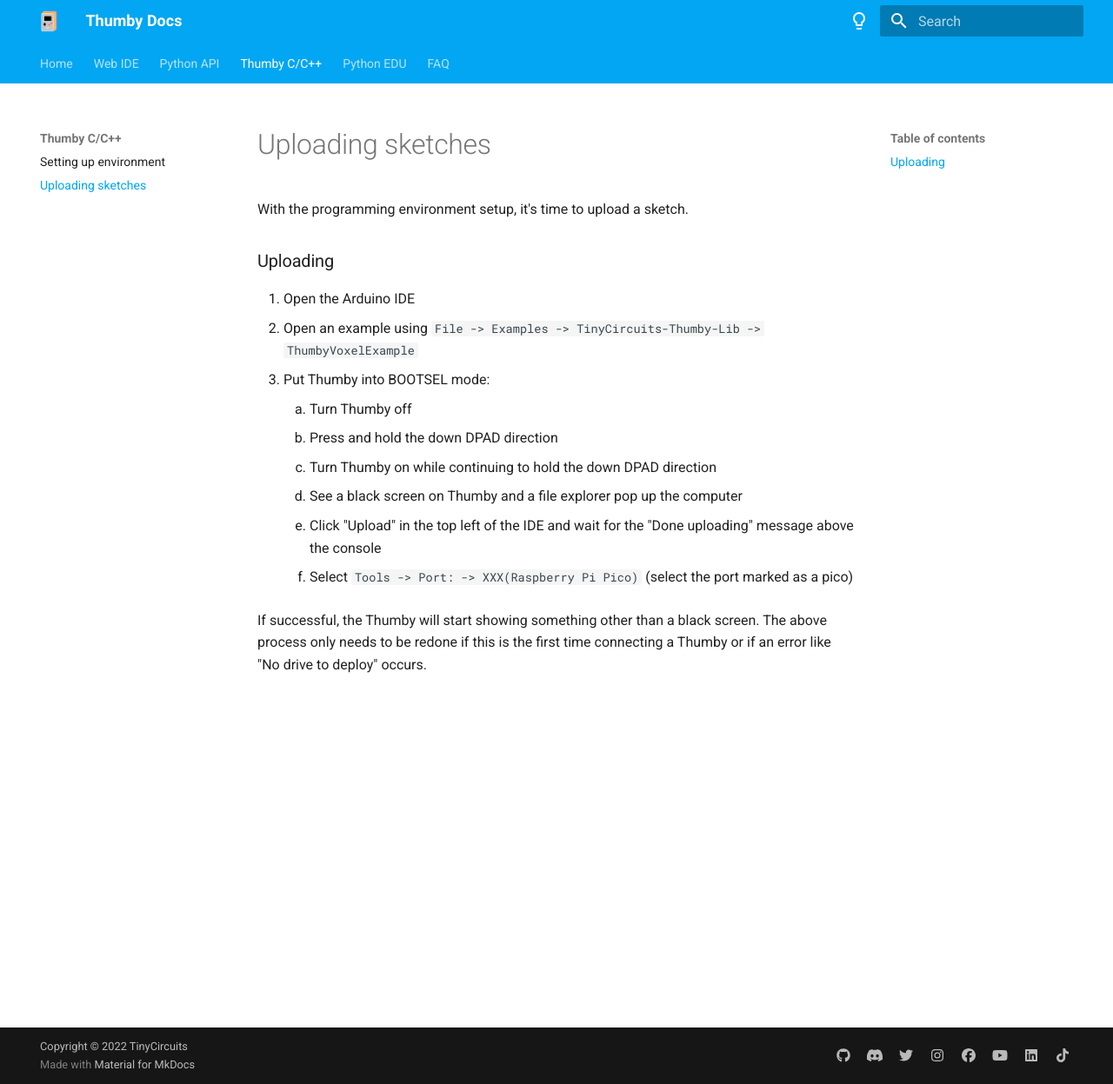
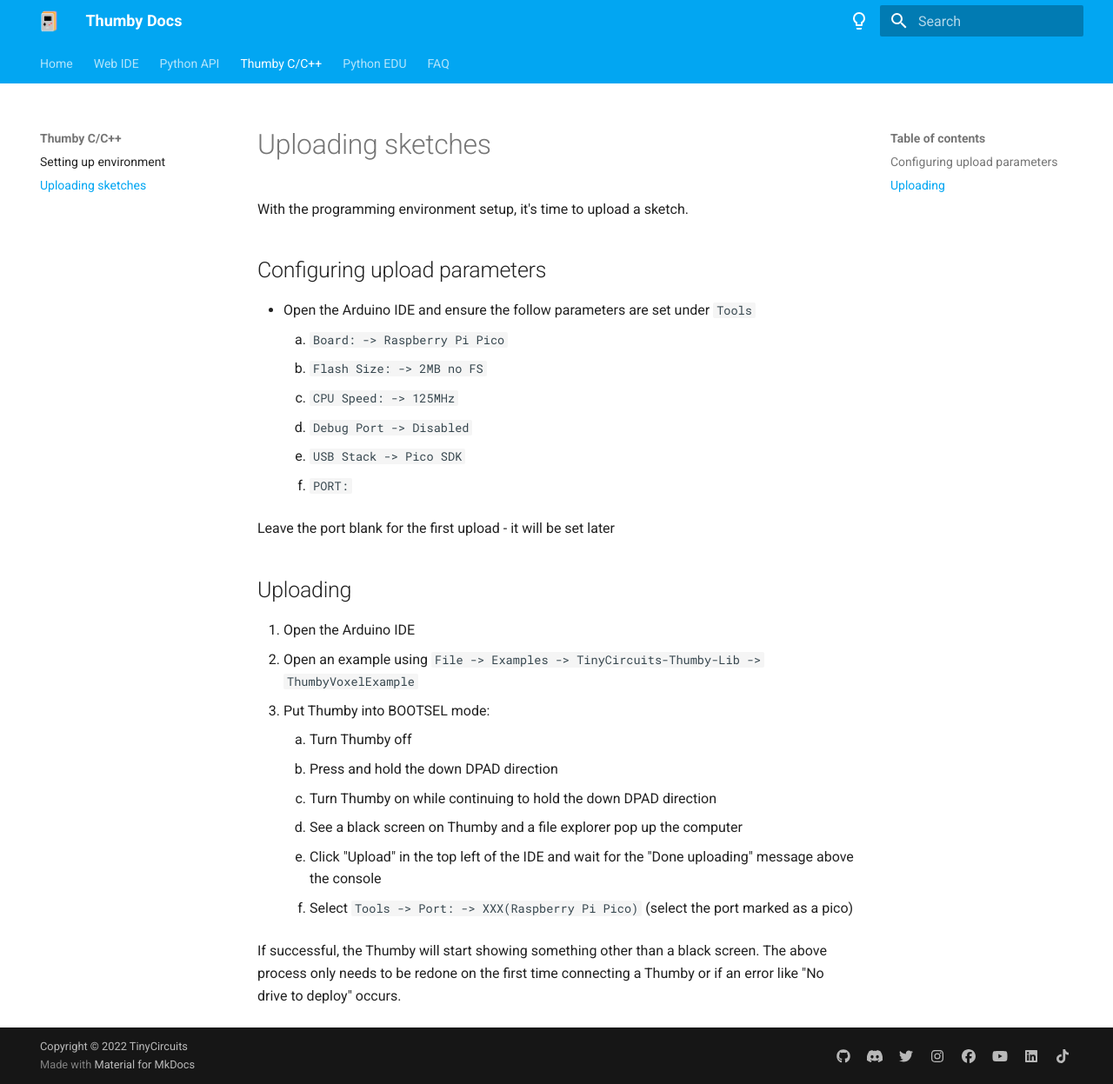
Before and after one commit to TinyCircuits/Thumby-Website, an MkDocs documentation site: the page built from docs/CC++/UploadingSketches.md, in a window 1280 px wide and 1247 px high. Shown: the whole window at 87% size. Built offline with MkDocs 1.6.1 and Material for MkDocs 9.7.7, drawn with Linux system fonts in a browser that asks for light colours.

Commit message:
Reformat C/C++ pages a bit

```diff
--- a/docs/CC++/UploadingSketches.md
+++ b/docs/CC++/UploadingSketches.md
@@ -1,6 +1,17 @@
 With the programming environment setup, it's time to upload a sketch.
 
-### Uploading
+## Configuring upload parameters
+* Open the Arduino IDE and ensure the follow parameters are set under `Tools`
+    2. `Board: -> Raspberry Pi Pico`
+    3. `Flash Size: -> 2MB no FS`
+    4. `CPU Speed: -> 125MHz`
+    5. `Debug Port -> Disabled`
+    6. `USB Stack -> Pico SDK`
+    7. `PORT:`
+
+Leave the port blank for the first upload - it will be set later
+
+## Uploading
 1. Open the Arduino IDE
 2. Open an example using `File -> Examples -> TinyCircuits-Thumby-Lib -> ThumbyVoxelExample`
 3. Put Thumby into BOOTSEL mode:
@@ -11,4 +22,4 @@
     5. Click "Upload" in the top left of the IDE and wait for the "Done uploading" message above the console
     6. Select `Tools -> Port: -> XXX(Raspberry Pi Pico)` (select the port marked as a pico)
 
-If successful, the Thumby will start showing something other than a black screen. The above process only needs to be redone if this is the first time connecting a Thumby or if an error like "No drive to deploy" occurs.
+If successful, the Thumby will start showing something other than a black screen. The above process only needs to be redone on the first time connecting a Thumby or if an error like "No drive to deploy" occurs.
```
Also changed, not shown: docs/CC++/EnvironmentSetup.md (+0 -11 lines).
